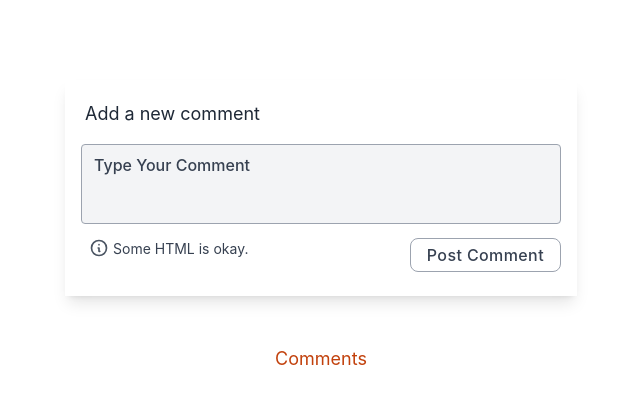
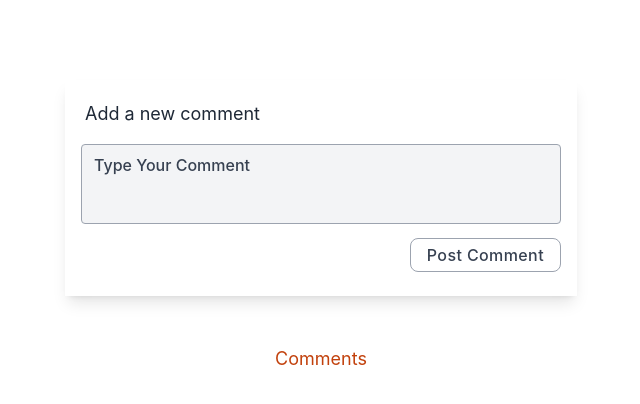
Before and after one commit to ysl0628/react-typescript-comment, a React (Create React App) app: page / in a window 1280 px wide. Shown: the top 404 px of the page, without its empty margins (319-959 px from the left). Built offline with nearby package versions, Linux system fonts and the light colour scheme.

Commit message:
feat: remove useless code

```diff
--- a/src/components/Edit.tsx
+++ b/src/components/Edit.tsx
@@ -42,23 +42,7 @@ export default function Edit() {
                 required
               ></textarea>
             </div>
-            <div className="w-full md:w-full flex items-start px-3">
-              <div className="flex items-start w-1/2 text-gray-700 px-2 mr-auto">
-                <svg
-                  fill="none"
-                  className="w-5 h-5 text-gray-600 mr-1"
-                  viewBox="0 0 24 24"
-                  stroke="currentColor"
-                >
-                  <path
-                    strokeLinecap="round"
-                    strokeLinejoin="round"
-                    strokeWidth="2"
-                    d="M13 16h-1v-4h-1m1-4h.01M21 12a9 9 0 11-18 0 9 9 0 0118 0z"
-                  />
-                </svg>
-                <p className="text-xs md:text-sm pt-px">Some HTML is okay.</p>
-              </div>
+            <div className="w-full md:w-full text-end px-3">
               <div className="-mr-1">
                 <button
                   type="submit"
```
